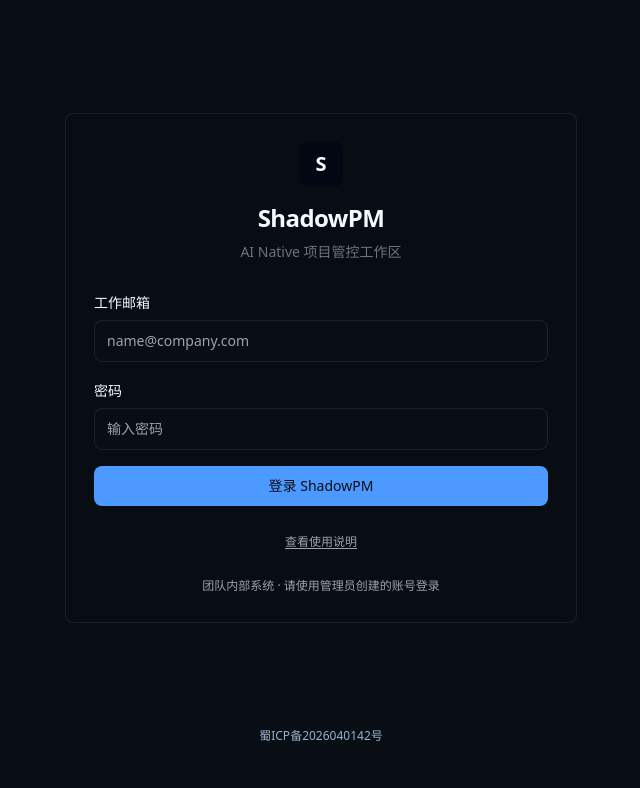
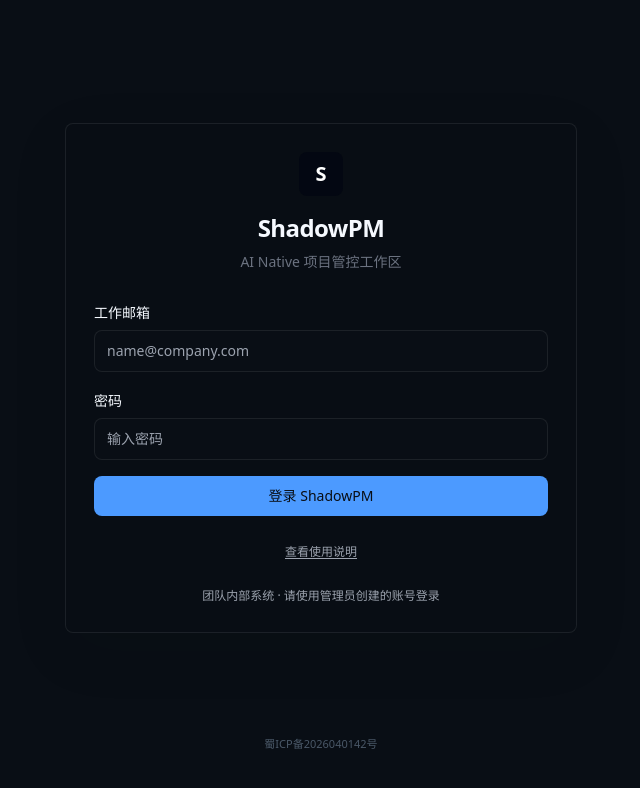
Before and after one commit to 313387647/ShadowPM, a Next.js app: page /login in a window 1280 px wide. Shown: the top 788 px of the page, without its empty margins (319-959 px from the left). Built offline with nearby package versions, Linux system fonts and the light colour scheme.

Commit message:
Tone down ICP registration footer

```diff
--- a/src/app/(auth)/login/page.tsx
+++ b/src/app/(auth)/login/page.tsx
@@ -43,7 +43,7 @@ export default function LoginPage({ searchParams }: { searchParams?: { error?: s
         </p>
         </div>
       </div>
-      <SiteRegistration className="pt-8" />
+      <SiteRegistration className="pt-5" />
     </div>
   );
 }
--- a/src/app/(main)/layout.tsx
+++ b/src/app/(main)/layout.tsx
@@ -22,7 +22,7 @@ export default async function MainLayout({
       <div className="flex min-w-0 flex-1 flex-col md:ml-60">
         <Header userRole={user.role} userName={user.name} projects={projects} />
         <main className="min-w-0 flex-1 pb-16 md:pb-0">{children}</main>
-        <SiteRegistration className="border-t border-border/70 pb-20 md:pb-4" />
+        <SiteRegistration className="pb-[4.5rem] md:pb-3" />
       </div>
       <CopilotPanel />
       <MobileBottomNav userRole={user.role} />
--- a/src/components/layout/SiteRegistration.tsx
+++ b/src/components/layout/SiteRegistration.tsx
@@ -1,11 +1,11 @@
 export function SiteRegistration({ className = "" }: { className?: string }) {
   return (
-    <footer className={`shrink-0 px-4 py-4 text-center text-xs text-muted-foreground ${className}`}>
+    <footer className={`shrink-0 px-4 py-2 text-center text-[11px] text-muted-foreground/45 ${className}`}>
       <a
         href="https://beian.miit.gov.cn/"
         target="_blank"
         rel="noreferrer"
-        className="transition-colors hover:text-foreground"
+        className="transition-colors hover:text-muted-foreground"
       >
         蜀ICP备2026040142号
       </a>
```
